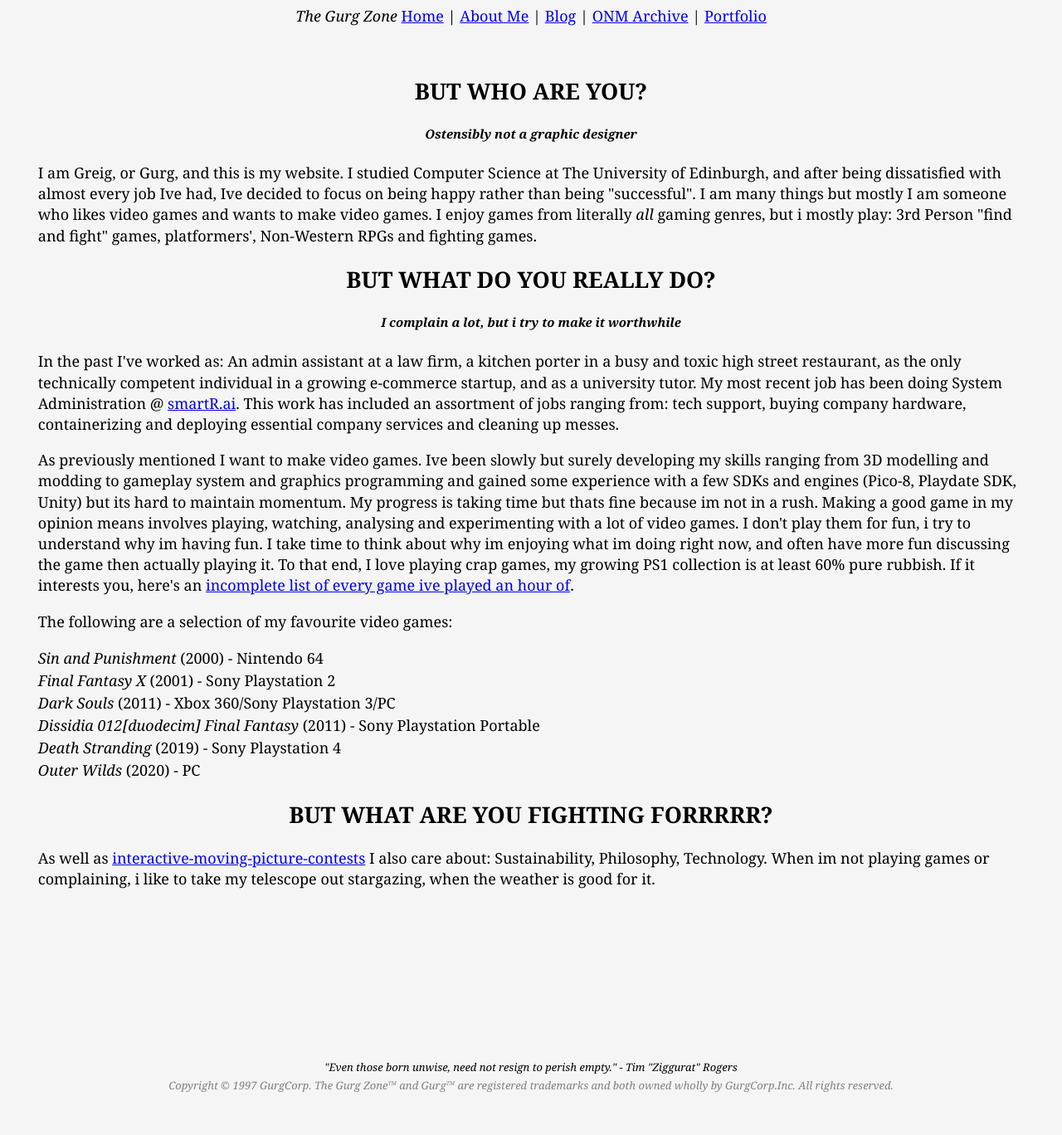
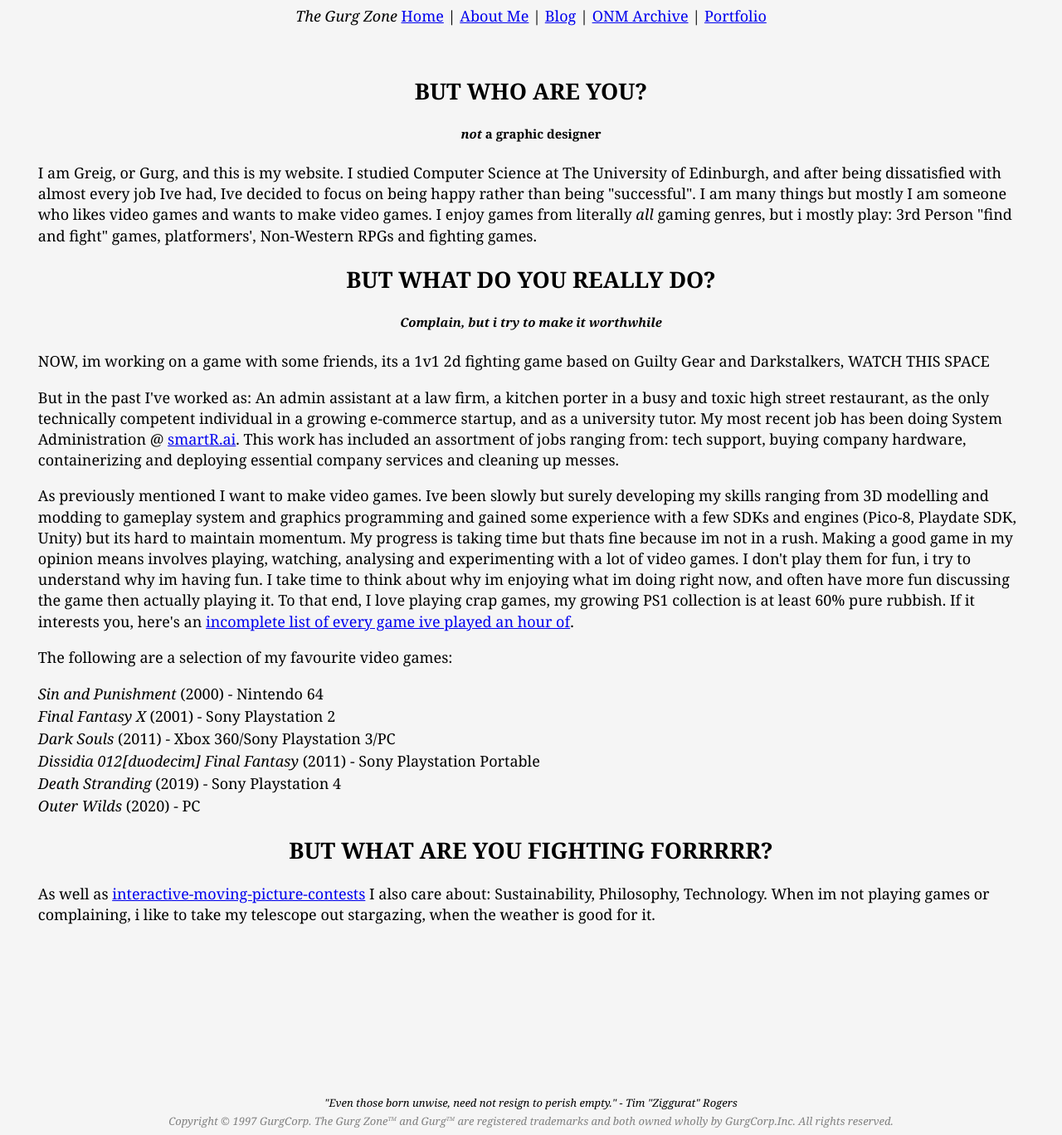
Before and after one commit to GreigHuth/greighuth.github.io, a Jekyll site: the page built from about.html, in a window 1280 px wide. Shown: the whole page at 83% size. Built offline with Jekyll 4.4.1, drawn with Linux system fonts in a browser that asks for light colours; before the commit the page ends 1325 px from its top, so only the background shows below that.

Commit message:
Update about.html

```diff
--- a/about.html
+++ b/about.html
@@ -4,7 +4,7 @@ layout: default
 
 
 <h2 style="text-align: center;"> BUT WHO ARE YOU?</h2>
-<h5 style="text-align: center;"><i>Ostensibly not a graphic designer</i></h5>
+<h5 style="text-align: center;"><i>not</i> a graphic designer</h5>
 
 <p style="clear:left;">
 I am Greig, or Gurg, and this is my website.
@@ -16,10 +16,16 @@ I enjoy games from literally <i>all</i> gaming genres, but i mostly play: 3rd Pe
 
 
 <h2 style="text-align: center;"> BUT WHAT DO YOU REALLY DO?</h2>
-<h5 style="text-align: center;"><i>I complain a lot, but i try to make it worthwhile</i> </h5>
+<h5 style="text-align: center;"><i>Complain, but i try to make it worthwhile</i> </h5>
+<p>
+    NOW, im working on a game with some friends, its a 1v1 2d fighting game based on Guilty Gear and Darkstalkers, WATCH THIS SPACE
+</p>
+
 
 <p>
-In the past I've worked as:
+But in the past I've worked as:
+
+
 An admin assistant at a law firm,
 a kitchen porter in a busy and toxic high street restaurant,
 as the only technically competent individual in a growing e-commerce startup,
```
